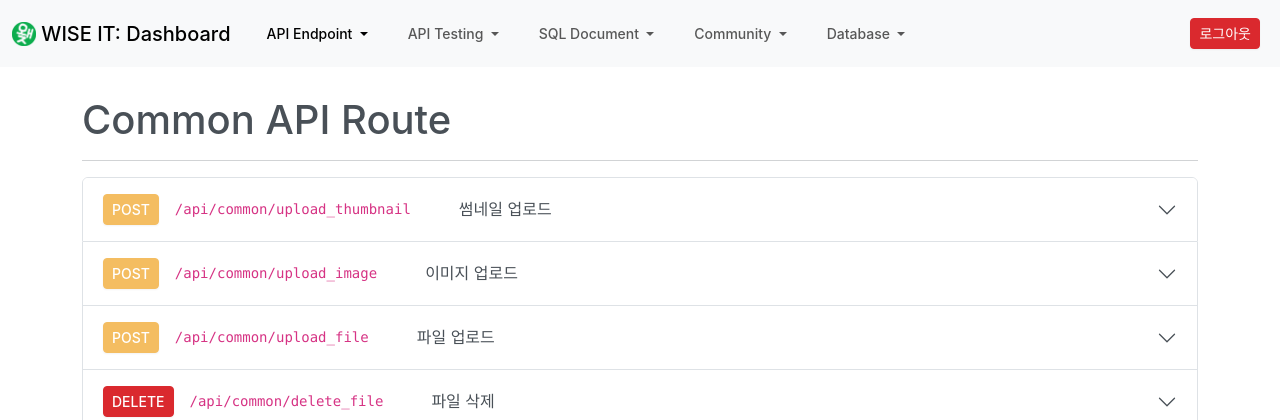
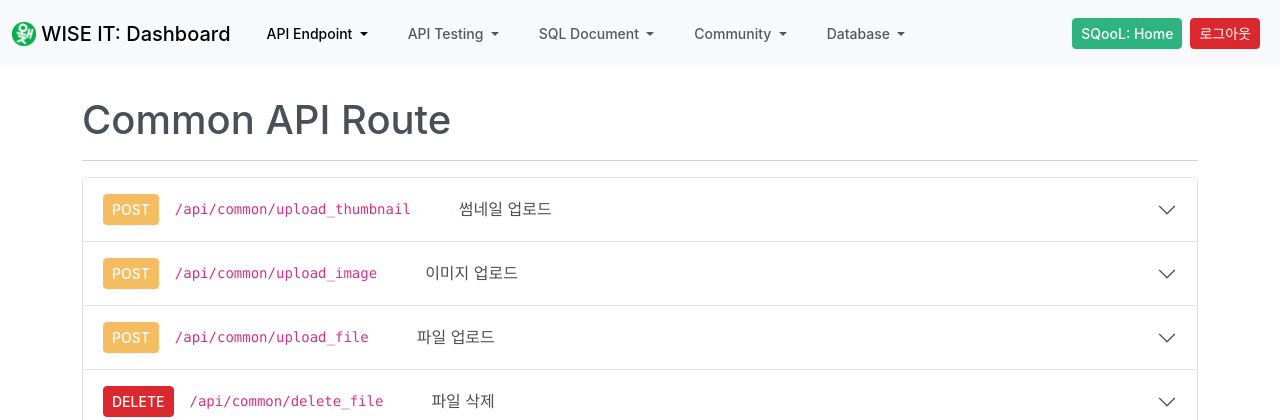
Before and after one commit to WISE-IT-TEAM/Flask.WISE.IT.BE, a Flask app: page /admin/api_endpoint/common in a window 1280 px wide. Shown: the top 420 px of the page. Run offline with Flask 3, Linux system fonts and the light colour scheme; some libraries are stand-ins or nearby versions; some web fonts are replaced.

Commit message:
Admin: 네비바에 홈페이지 바로가기 버튼 추가

```diff
--- a/app/templates/layout/navbar.jinja2
+++ b/app/templates/layout/navbar.jinja2
@@ -104,7 +104,8 @@
                     </ul>
                 </li>
             </ul>
-            <div class="d-flex me-sm-2">
+            <div class="d-flex me-sm-2 gap-2">
+                <a class="btn btn-success btn-sm" href="https://sqool.wiseit.kr" target="_blank">SQooL: Home</a>
                 <a class="btn btn-danger btn-sm" href="{{ url_for('admin.admin_logout') }}">로그아웃</a>
             </div>
         </div>
```
